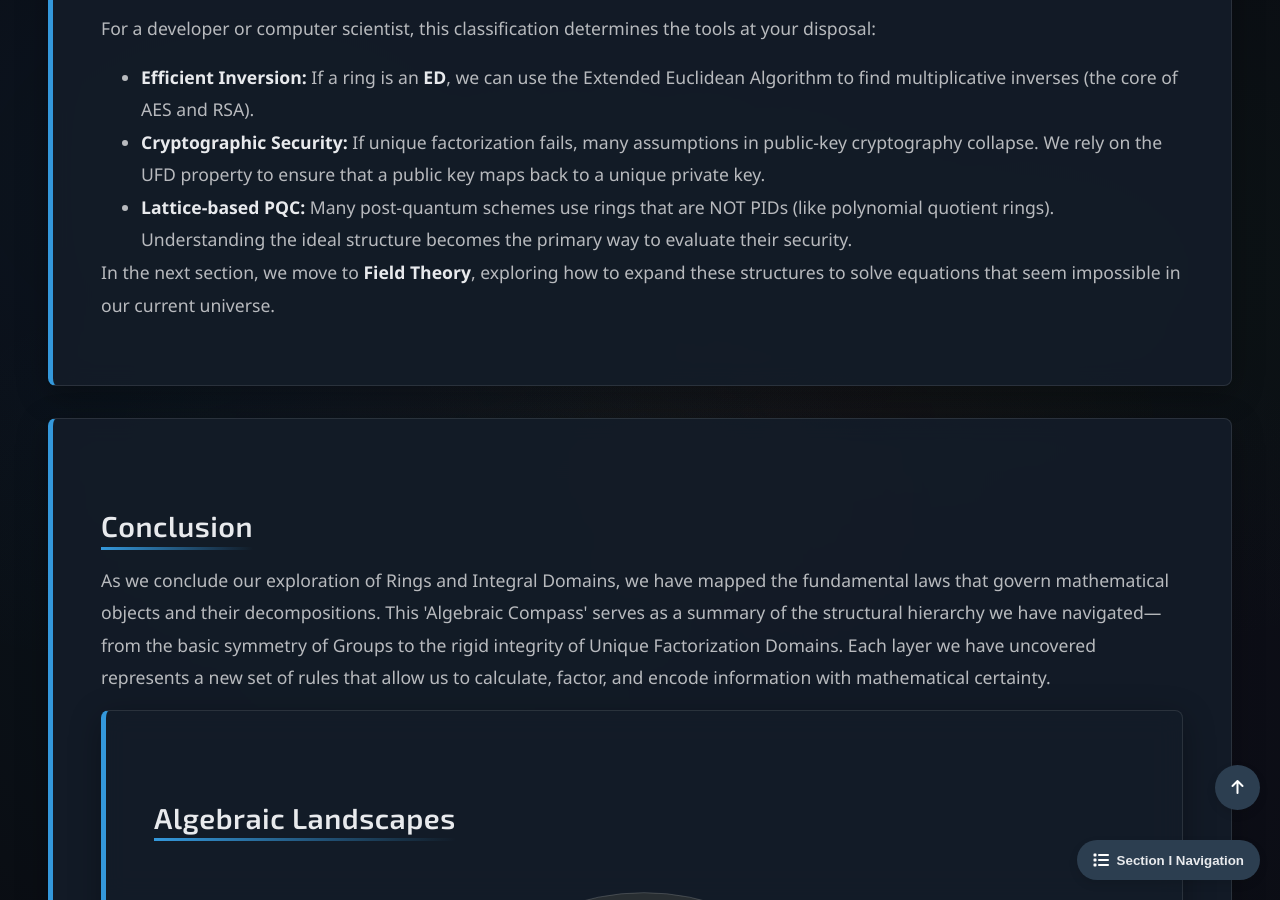
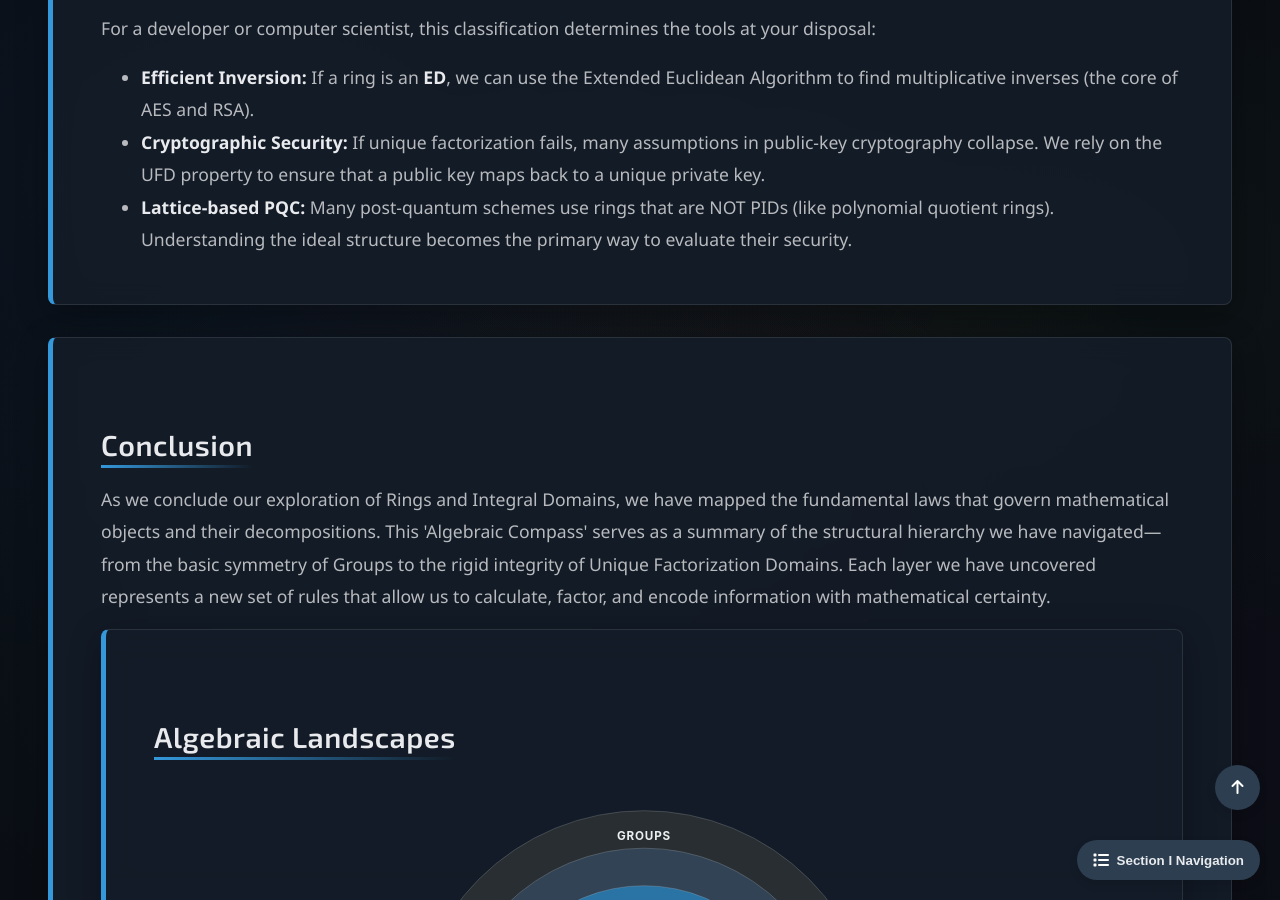
Before and after one commit to Yusukey01/yusukey01.github.io, a Jekyll site: the page built from Mathematics/Linear_algebra/integral_domains.html, in a window 1280 px wide and 900 px high, scrolled down 6306 px. Built offline with Jekyll 4.4.1, drawn with Linux system fonts in a browser that asks for light colours.

Commit message:
fixed text

```diff
--- a/Mathematics/Linear_algebra/integral_domains.html
+++ b/Mathematics/Linear_algebra/integral_domains.html
@@ -337,10 +337,6 @@ noindex: true
                         quotient rings). Understanding the ideal structure becomes the primary way to evaluate their security.</li>
                 </ul>
 
-                <p>
-                    In the next section, we move to <strong>Field Theory</strong>, exploring how to expand these structures to solve equations
-                    that seem impossible in our current universe.
-                </p>
             </section>
 
             <section id="conclusion" class="section-content">
```
